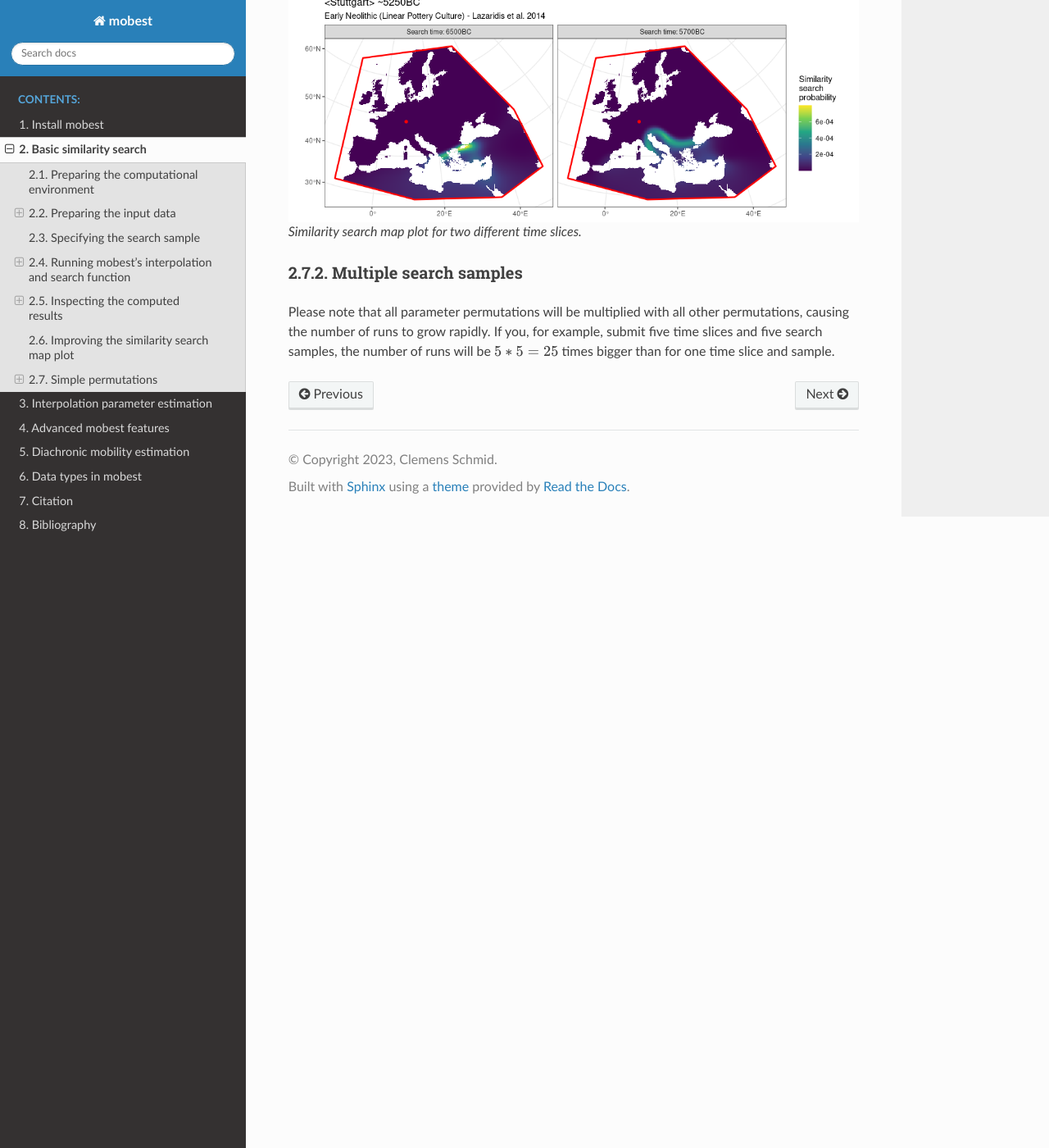
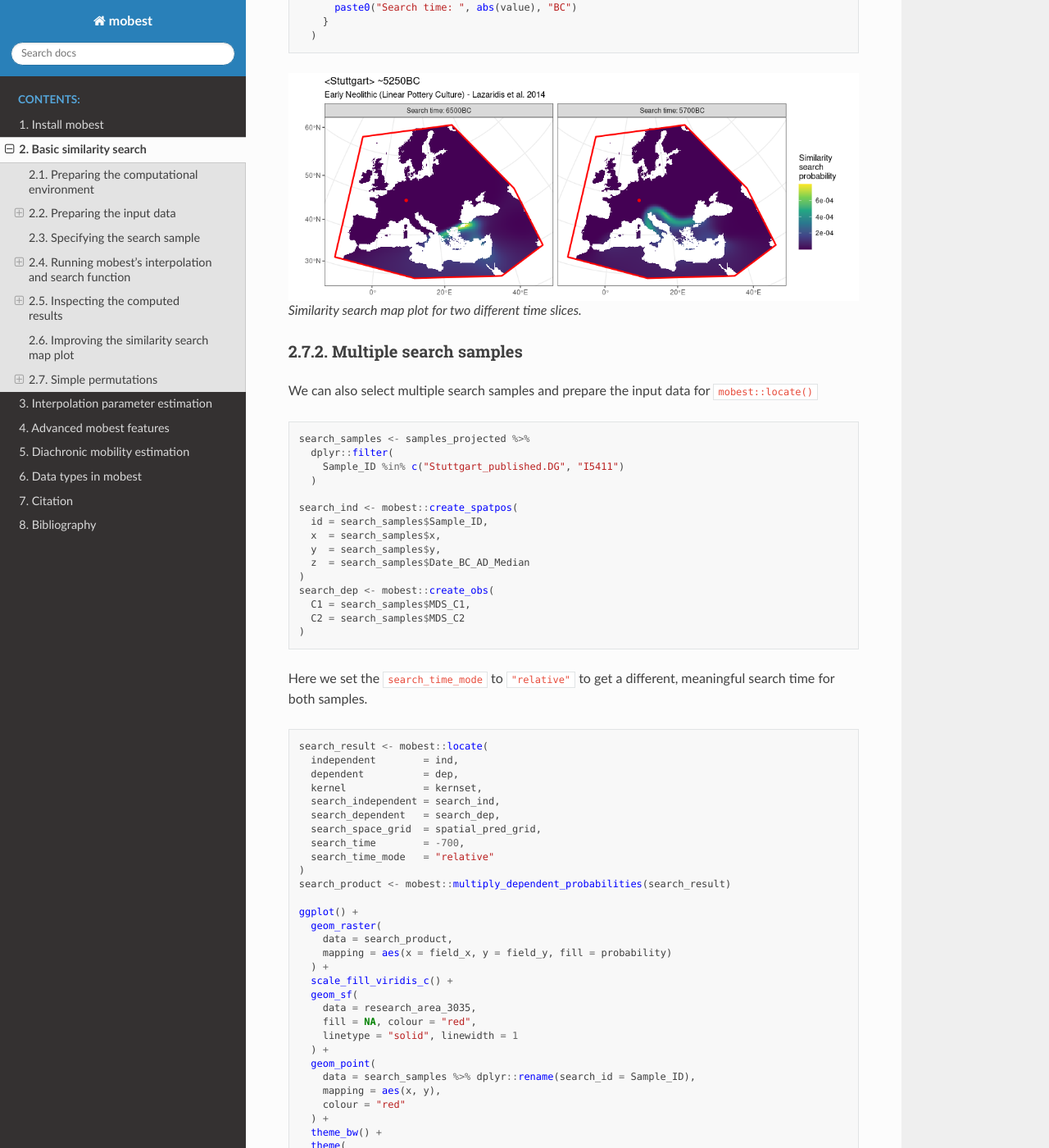
Before and after one commit to nevrome/mobest, a Sphinx documentation site: the page built from docs/basic.md, in a window 1280 px wide and 1400 px high, scrolled down 19584 px. Shown: the whole window at 82% size. Built offline with Sphinx 7.4.7 and the Read the Docs theme 2.0.0, drawn with Linux system fonts in a browser that asks for light colours; cross-references to code outside the pages are shown as plain code; some of the changed text lies outside the part shown.

Commit message:
completed the first draft of the basic tutorial

````diff
--- a/docs/basic.md
+++ b/docs/basic.md
@@ -616,6 +616,8 @@ A more beautiful and informative version of the result plot.
 
 In the example above we performed the similarity search with `mobest::locate()` for only one parameter permutation, keeping everything constant except the two dependent variables. But as already laid out above in {ref}`The mobest_locateoverview table <basic:the mobest_locateoverview table>`, mobest can automatically consider more parameter permutations, the most basic of which are directly available in `locate()`.
 
+Please note that all parameter permutations will be multiplied with all other permutations, causing the number of runs to grow rapidly. If you, for example, submit five time slices and five search samples, the number of runs will be $5*5=25$ times bigger than for one time slice and sample.
+
 ### Multiple search time slices
 
 As explained in {ref}`Search positions <basic:search positions>` the `search_time` argument can take an integer vector of relative or absolute ages. That means we can run the search not just for one, but for arbitrarily many time slices at with one call to `locate`.
@@ -676,4 +678,86 @@ Similarity search map plot for two different time slices.
 
 ### Multiple search samples
 
-Please note that all parameter permutations will be multiplied with all other permutations, causing the number of runs to grow rapidly. If you, for example, submit five time slices and five search samples, the number of runs will be $5*5=25$ times bigger than for one time slice and sample.
+We can also select multiple search samples and prepare the input data for `mobest::locate()`
+
+```r
+search_samples <- samples_projected %>%
+  dplyr::filter(
+    Sample_ID %in% c("Stuttgart_published.DG", "I5411")
+  )
+
+search_ind <- mobest::create_spatpos(
+  id = search_samples$Sample_ID,
+  x  = search_samples$x,
+  y  = search_samples$y,
+  z  = search_samples$Date_BC_AD_Median
+)
+search_dep <- mobest::create_obs(
+  C1 = search_samples$MDS_C1,
+  C2 = search_samples$MDS_C2
+)
+```
+
+Here we set the `search_time_mode` to `"relative"` to get a different, meaningful search time for both samples.
+
+```r
+search_result <- mobest::locate(
+  independent        = ind,
+  dependent          = dep,
+  kernel             = kernset,
+  search_independent = search_ind,
+  search_dependent   = search_dep,
+  search_space_grid  = spatial_pred_grid,
+  search_time        = -700,
+  search_time_mode   = "relative"
+)
+search_product <- mobest::multiply_dependent_probabilities(search_result)
+
+ggplot() +
+  geom_raster(
+    data = search_product,
+    mapping = aes(x = field_x, y = field_y, fill = probability)
+  ) +
+  scale_fill_viridis_c() +
+  geom_sf(
+    data = research_area_3035,
+    fill = NA, colour = "red",
+    linetype = "solid", linewidth = 1
+  ) +
+  geom_point(
+    data = search_samples %>% dplyr::rename(search_id = Sample_ID),
+    mapping = aes(x, y),
+    colour = "red"
+  ) +
+  theme_bw() +
+  theme(
+    axis.title = element_blank()
+  ) +
+  guides(
+    fill = guide_colourbar(title = "Similarity\nsearch\nprobability")
+  ) +
+  facet_wrap(
+    ~search_id,
+    ncol = 2,
+    labeller = labeller(
+      search_id = c(
+        "Stuttgart_published.DG" = paste(
+          "<Stuttgart> ~5250BC",
+          "Early Neolithic (Linear Pottery culture) - Lazaridis et al. 2014",
+          "Search time: ~5950BC",
+          sep = "\n"
+        ),
+        "I5411" = paste(
+          "<I5411> ~6650BC",
+          "Mesolithic (Iron Gates) - Mathieson et al. 2018",
+          "Search time: ~7350BC",
+          sep = "\n"
+        )
+      )
+    )
+  )
+```
+
+```{figure} img/basic/search_map_two_samples.png
+Similarity search map plot for two different search samples.
+```
````
Also changed, not shown: docs/img/basic/search_map_two_samples.png (added), 1 other file.
